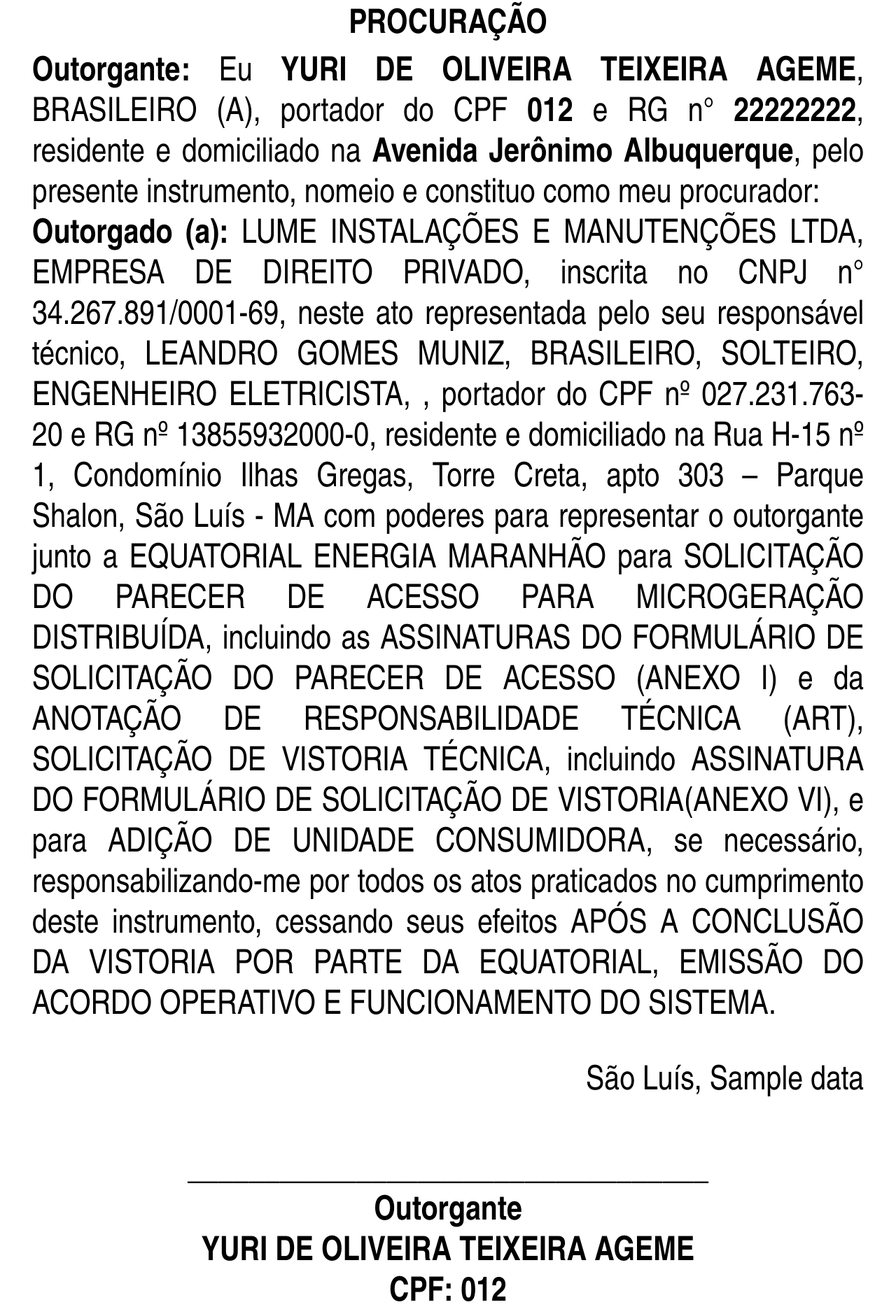
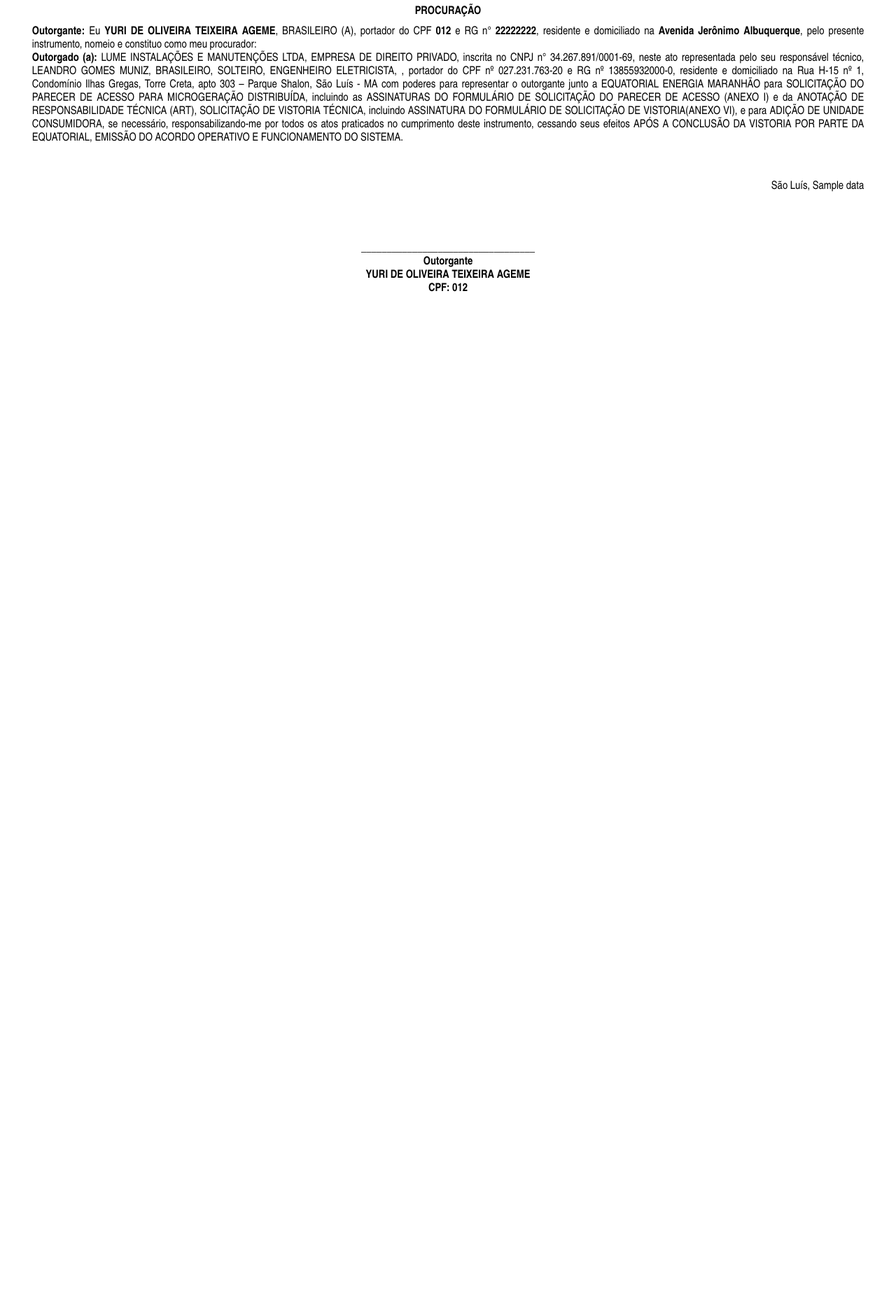
Before and after one commit to ryaMarks/lumeV2, a Django app: template app_doc/templates/procuracao.html in a window 1280 px wide. Shown: the whole page at 70% size. After the commit the page ends 417 px from the top, so only its background shows below. Run offline with Django 3.2, Linux system fonts and the light colour scheme; data comes from the database, SQL or seed files in the repository; the template is opened without the code that fills it: values that come from a table or form of the project are taken from there, most other values are stand-ins (such as "Sample title", 1, 10 or a date in 2020).

Commit message:
correção bug procução4

```diff
--- a/app_doc/templates/procuracao.html
+++ b/app_doc/templates/procuracao.html
@@ -16,7 +16,7 @@
     <div style="padding-right: 1cm;
                 padding-left: 1cm;
                 font-family: 'Arial Narrow';">
-        <font size="12">
+
             <p style="text-align: center;"><b> PROCURAÇÃO </b></p>
             <p style="padding-top: 10px; text-align:justify;">
                 <b>Outorgante:</b> Eu <b>{{ lista.nome }}</b>, BRASILEIRO (A), portador do CPF <b>{{lista.cpf}}</b> e RG n° <b>{{lista.rg}}</b>, residente e domiciliado na <b>{{lista.adress}}</b>, pelo presente instrumento, nomeio e constituo como meu procurador:
@@ -33,7 +33,7 @@
                 <p style="text-align: center;"><b>{{lista.nome}}</b></p>
                 <p style="text-align: center;"><b>CPF: {{lista.cpf}}</b></p>
             </div>
-        </font>
+
     </div>
     {% endblock %}
 </body>
```
